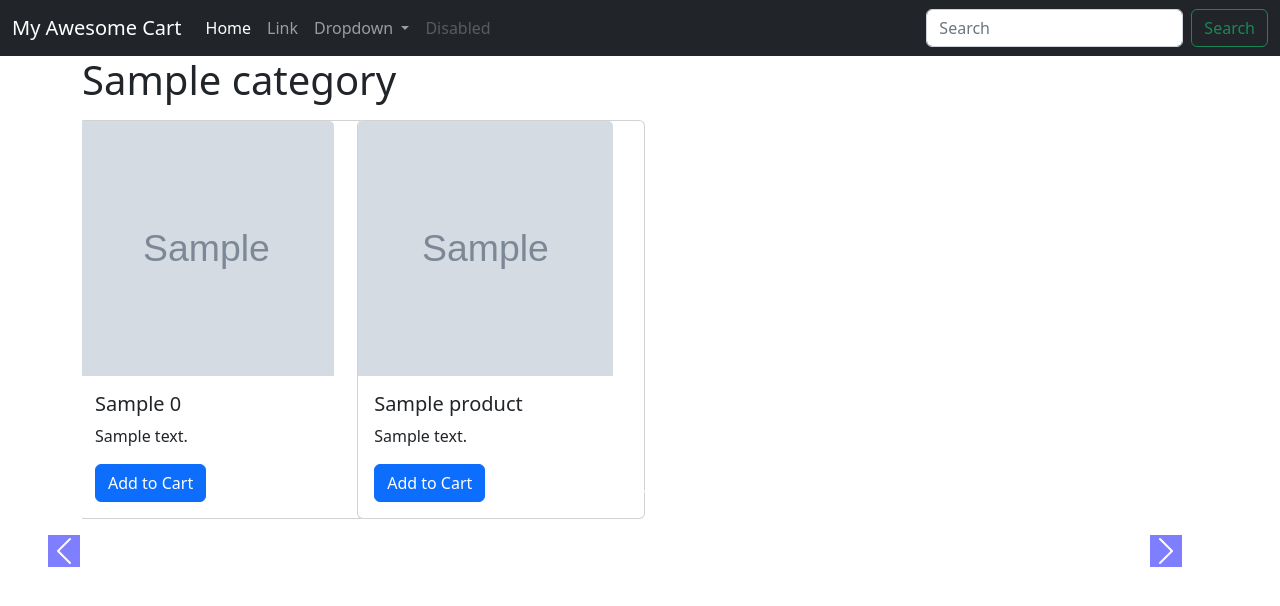
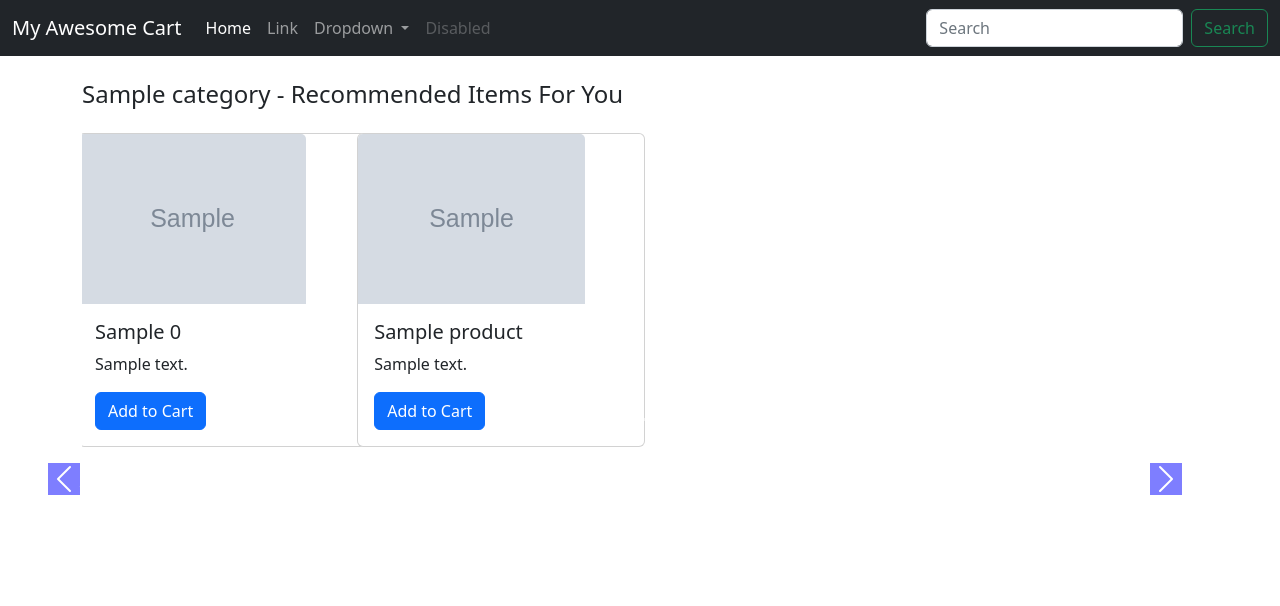
Before and after one commit to yash9151/E-Commerce_Website, a Django app: template mac/shop/templates/shop/index.html in a window 1280 px wide. Shown: the top 606 px of the page. Run offline with Django 5.2, Linux system fonts and the light colour scheme; the template is opened without the code that fills it: most values are stand-ins (such as "Sample title", 1, 10 or a date in 2020); grey boxes marked "Sample" are stand-in pictures.

Commit message:
Added Category-wise division base on product categories on home page

```diff
--- a/mac/shop/templates/shop/index.html
+++ b/mac/shop/templates/shop/index.html
@@ -7,8 +7,8 @@ margin-left: -4px;
 }
 
 .col-md-3 img {
-width: 255px;
-height: 255px;
+width: 227px;
+max-height: 242px;
 }
 
 .carousel-indicators .active {
@@ -46,7 +46,7 @@ padding-right: 0;
 
 <!--    Slide Show starts here-->
     {% for product, range, nSlides in allProds %}
-    <h1>{{product.0.category}}</h1>
+    <h4 class="my-4">{{product.0.category}} - Recommended Items For You</h4>
     <div id="demo{{forloop.counter}}" class="carousel slide my-3" data-ride="carousel">
         <ul class="carousel-indicators">
             <li data-bs-target="#demo{{forloop.counter}}" data-bs-slide-to="0" class="active"></li>
```
Also changed, not shown: mac/shop/views.py (+12 -2 lines), mac/db.sqlite3, mac/media/shop/images/clock1.jpg (added).
